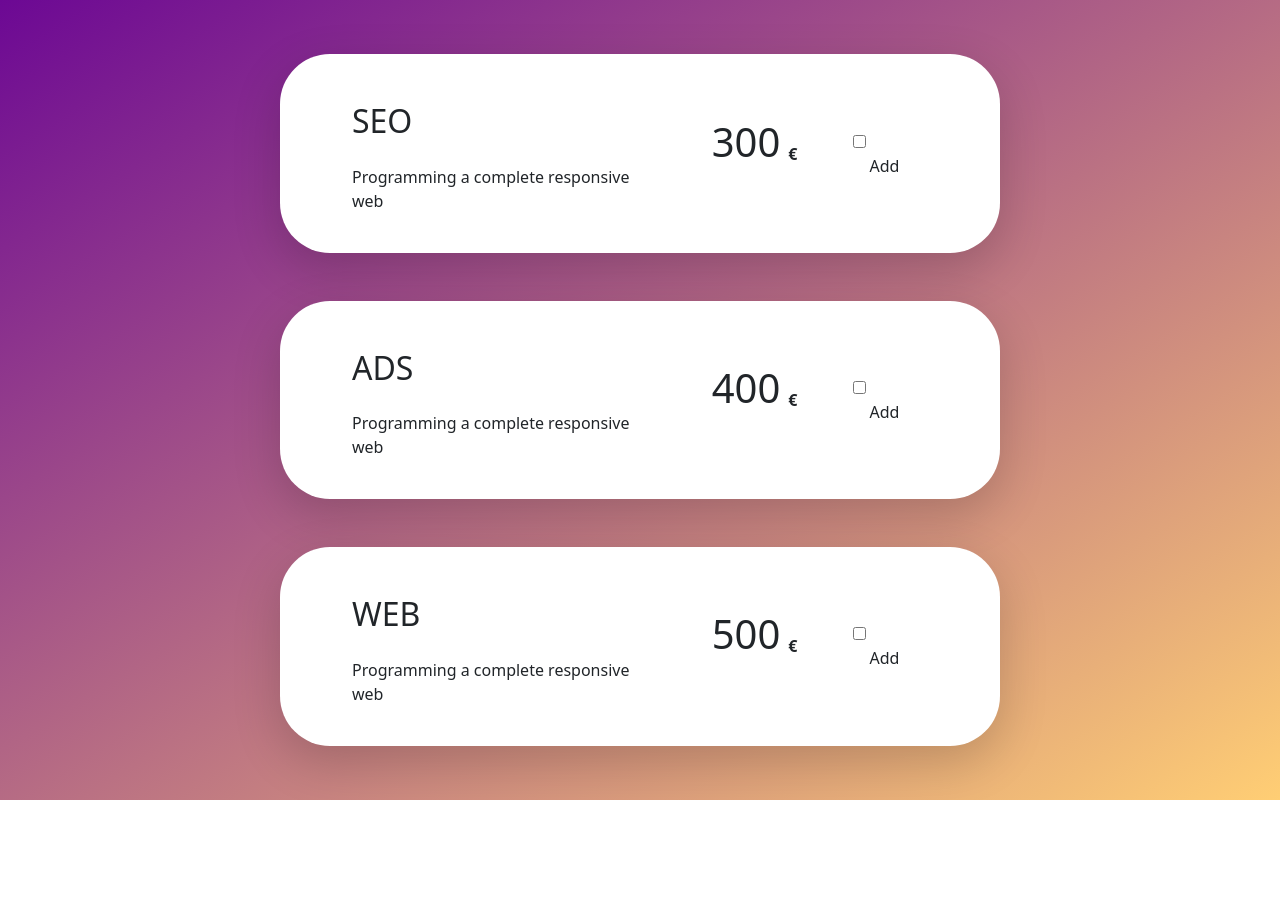
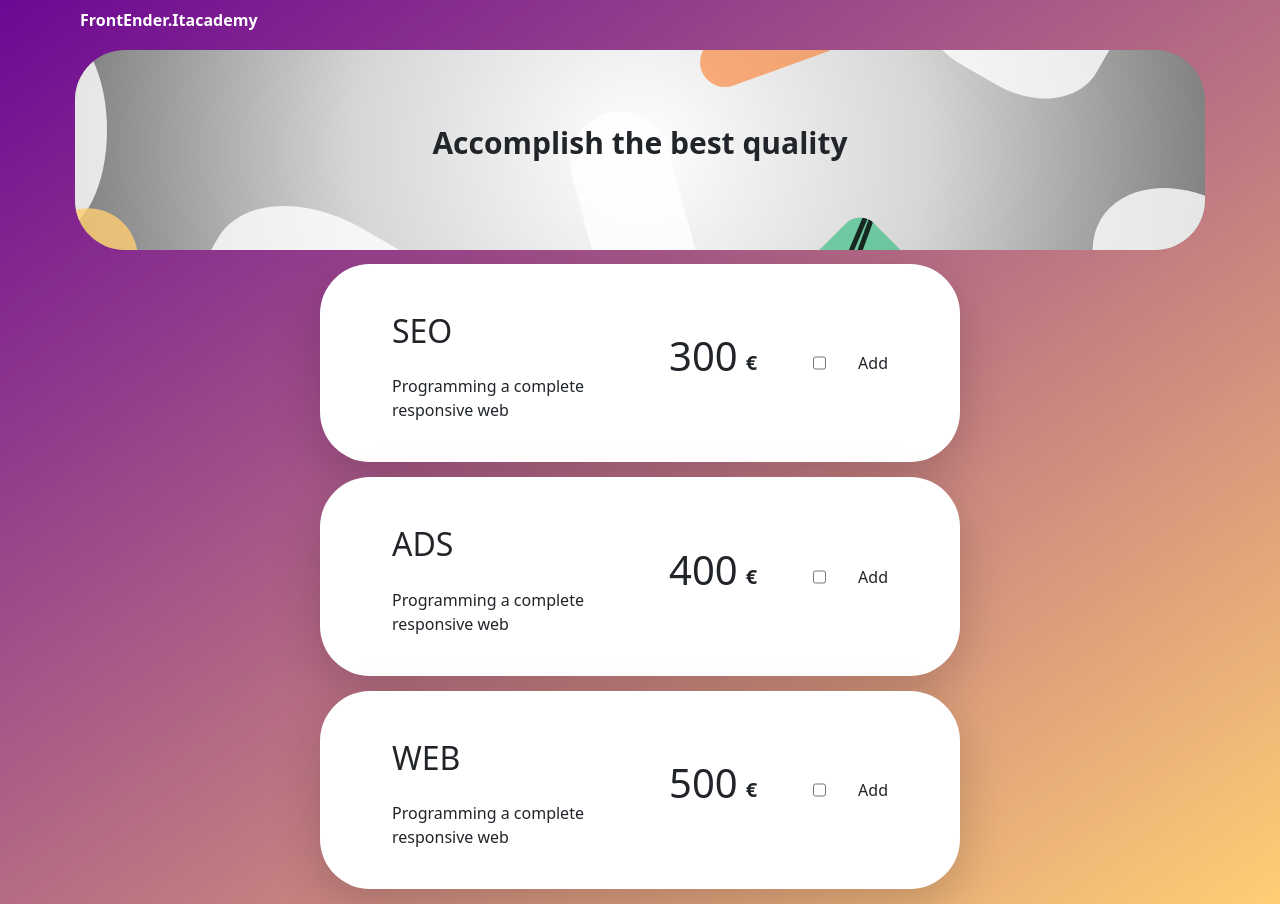
Before and after one commit to oscarrep/S6-Budget-Angular, an Angular app: page / in a window 1280 px wide. Before the commit the page ends 800 px from the top, so only its background shows below. Built offline with nearby package versions, Linux system fonts and the light colour scheme.

Commit message:
page banner

```diff
--- a/src/app/home/home.component.html
+++ b/src/app/home/home.component.html
@@ -1,22 +1,49 @@
-<div class="container">
-    <div class="row justify-content-center">
+<div class="container overflow-hidden">
+    <div class="row">
+        <div class="navbar">
+            <div class="justify-content-center text-white">
+                <a class="nav-link" href="#">FrontEnder.Itacademy</a>
+            </div>
+        </div>
+    </div>
+    <div class="row">
+        <div class="justify-content-center d-flex align-items-center">
+            <div class="banner">
+                <div class="z-0 white"></div>
+                <div class="z-0 white2"></div>
+                <div class="z-0 white3"></div>
+                <div class="z-0 white4"></div>
+                <div class="z-0 white5"></div>
+                <div class="z-0 yellow"></div>
+                <div class="z-0 green">
+                    <div class="line"></div>
+                    <div class="line2"></div>
+                </div>
+                <div class="z-0 orange"></div>
+                <p class="title z-1">Accomplish the best quality</p>
+
+            </div>
+        </div>
+    </div>
+    <div class="row justify-content-center mt-4 d-flex">
         @for (list of listArr; track list) {
-        <div class="item p-4 shadow-lg mx-3 my-4 d-flex align-items-center">
+        <div class="col-6 item p-4 shadow-lg mx-3 d-flex align-items-center">
             <div class="mx-5">
                 <h2 class="my-4">
                     {{list.title}} </h2>
-                <p class="">{{list.description}}</p>
+                <p>{{list.description}}</p>
             </div>
             <div class="ms-auto mx-5 d-flex">
-                <h1 class="my-4">
+                <h1>
                     {{list.price}}
                 </h1>
-                <p class="mx-2 my-5 currency">{{list.currency}}</p>
+                <p class="mx-2 currency">{{list.currency}}</p>
 
             </div>
-            <div class="ms-auto mx-5">
+            <div class="ms-auto mx-5 d-flex">
                 <input type="checkbox" [checked]="list.checked" id="check-{{list.id}}">
-                <label class="mx-3" for="checkbox-{{list.id}}">Add</label>
+                <label class="mx-3" for="checkbox-{{list.id}}"></label>
+                <p class="my-2">Add</p>
             </div>
         </div>
         }
--- a/src/app/home/home.component.scss
+++ b/src/app/home/home.component.scss
@@ -1,19 +1,154 @@
-.container{
+.container {
     background-image: linear-gradient(to bottom right, rgb(108, 8, 148), rgb(255, 206, 116));
     min-width: 100%;
     min-height: 100vh;
     margin: 0;
+}
+
+.banner,
+.item {
+    background-color: white;
+    border-radius: 50px;
+}
+
+.item {
+    min-width: 500px;
+    margin-bottom: 15px;
+}
+
+.banner {
+    position: relative;
     display: flex;
     justify-content: center;
     align-items: center;
+    text-align: center;
+    overflow: hidden;
+    top: 5%;
+    height: 200px;
+    min-width: 90%;
+    background-image: radial-gradient(circle at center, rgb(255, 255, 255), rgb(214, 214, 214), rgb(128, 128, 128));
 }
 
-.item{
-    border-radius: 50px;
-    background-color: white;
-    max-width: 90vh;
+.title,
+.nav-link,
+.currency {
+    font-weight: bold;
 }
 
-.currency{
-    font-weight: bold;
+.currency {
+    font-size: 20px;
+    margin-top: 16px;
 }
+
+.nav-link {
+    margin-left: 5rem;
+}
+
+.title {
+    font-size: 30px;
+}
+
+//SHAPES
+.banner .white,
+.banner .white2,
+.banner .white3,
+.banner .white4,
+.banner .white5,
+.banner .yellow,
+.banner .green,
+.banner .orange {
+    position: absolute;
+    border-radius: 50px;
+}
+
+.banner .white,
+.banner .white2,
+.banner .white4,
+.banner .white5,
+.banner .white3 {
+    background-color: rgba(255, 255, 255, 0.8);
+    height: 200px;
+}
+
+.banner .yellow {
+    bottom: -30%;
+    left: -5%;
+    width: 120px;
+    height: 100px;
+    transform: rotate(-10deg);
+    background-color: rgba(255, 206, 116, 0.8);
+}
+
+.banner .white {
+    border-radius: 50%;
+    top: -10%;
+    left: -6%;
+    width: 100px;
+}
+
+.banner .white2 {
+    border-radius: 40%;
+    top: 90%;
+    left: 10%;
+    width: 300px;
+    transform: rotate(30deg);
+}
+
+.banner .white3 {
+    top: 30%;
+    left: 45%;
+    width: 100px;
+    transform: rotate(-15deg);
+}
+
+.banner .white4 {
+    border-radius: 40%;
+    top: -70%;
+    right: 10%;
+    width: 150px;
+    transform: rotate(-60deg);
+}
+.banner .white5 {
+    border-radius: 50%;
+    bottom: -60%;
+    right: -5%;
+    width: 150px;
+    transform: rotate(-60deg);
+}
+
+.banner .orange {
+    top: -15%;
+    left: 55%;
+    width: 150px;
+    height: 50px;
+    transform: rotate(160deg);
+    background-color: rgba(255, 102, 0, 0.5);
+}
+
+.banner .green {
+    border-radius: 20px;
+    bottom: -40%;
+    left: 65%;
+    width: 100px;
+    height: 100px;
+    transform: rotate(45deg);
+    background-color: rgba(0, 180, 100, 0.5);
+    overflow: hidden;
+}
+
+.banner .green .line,
+.banner .green .line2
+{
+    position: absolute;
+    background-color: rgba(0, 0, 0, 0.8);
+    height: 5px;
+    width: 200px;
+    top: 50%;
+    right: -40%;
+    transform: rotate(65deg);
+}
+.banner .green .line2{
+    top: 50%;
+    right: -30%;
+    transform: rotate(68deg);
+}
```
